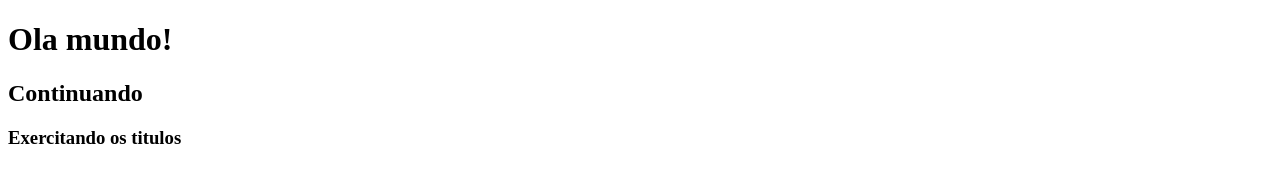
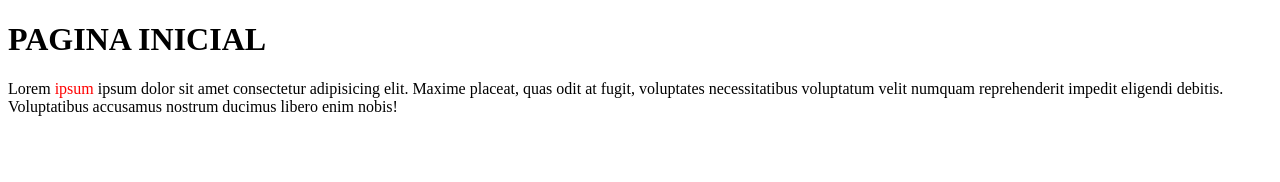
Before and after one commit to GabrielSouzaQ/exercicio-1s, a plain HTML site: page index.html in a window 1280 px wide. Drawn offline with Linux system fonts and the light colour scheme.

Commit message:
criei um bloco de texto css

```diff
--- a/index.html
+++ b/index.html
@@ -6,11 +6,22 @@
     <meta name="viewport" content="width=, initial-scale=1.0">
     <title>Document</title>
 </head>
+
 <body>
+    <div>
+        <H1>PAGINA INICIAL</H1>
+        <div>
+            <p>
+                Lorem <span style="color: #FF0000">ipsum </span> ipsum dolor sit amet consectetur adipisicing elit. Maxime placeat, quas odit at fugit, voluptates necessitatibus voluptatum velit numquam reprehenderit impedit eligendi debitis. Voluptatibus accusamus nostrum ducimus libero enim nobis!
+            </p>
+        </div>
 
-    <h1>Ola mundo!</h1>
-    <h2>Continuando</h2>
-    <h3>Exercitando os titulos</h3>
+    </div>
+
 
 </body>
 </html>
+
+<!-- <h1>Ola mundo!</h1>
+    <h2>Continuando</h2>
+    <h3>Exercitando os titulos</h3> -->
```
